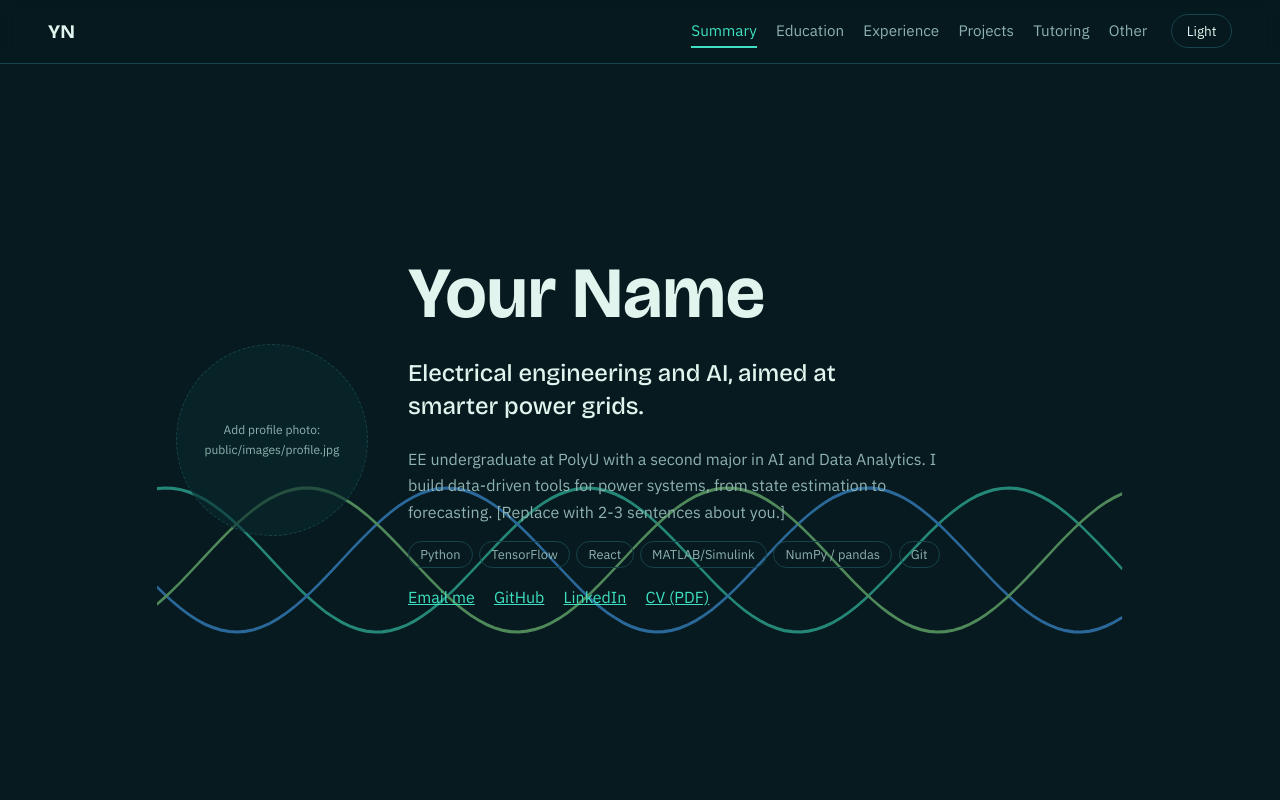
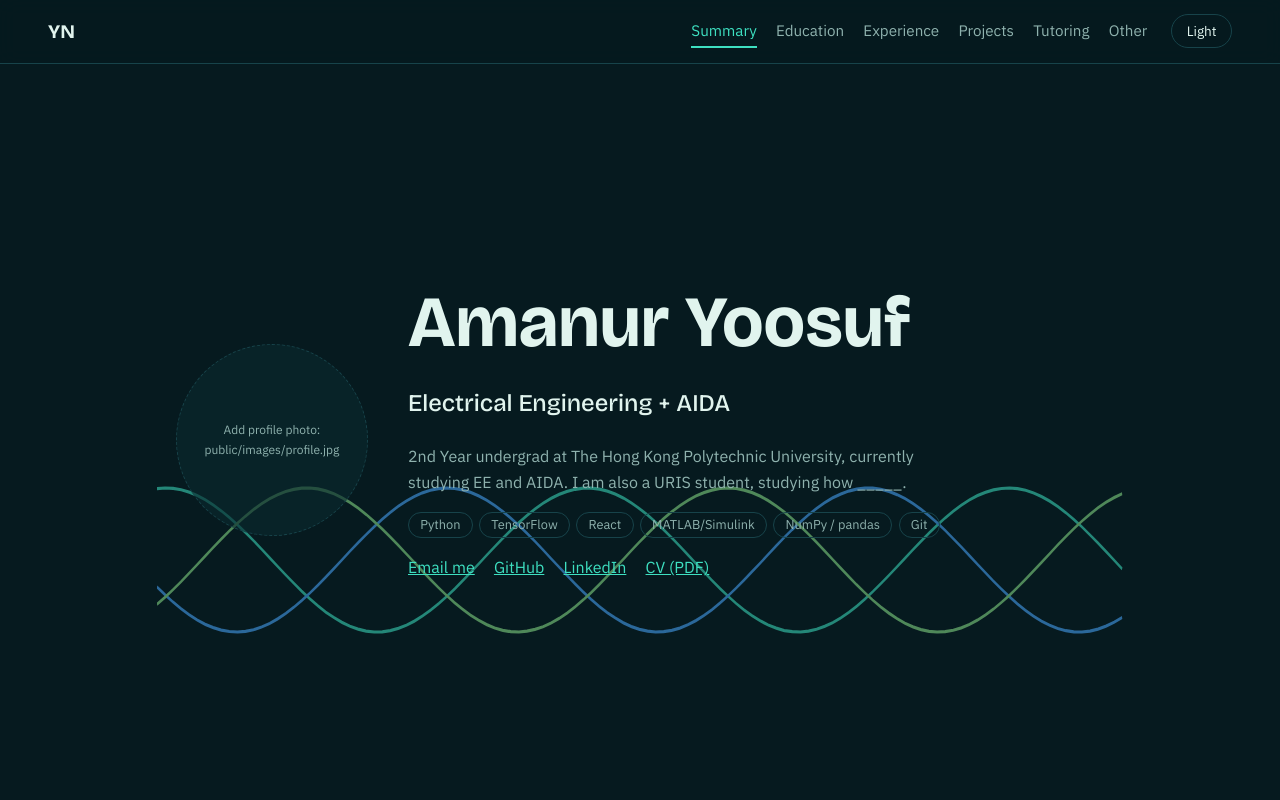
Before and after one commit to amanyoosuf/amanyoosuf.github.io, a React (Create React App) app: page / in a window 1280 px wide. Shown: the top 800 px of the page. Built offline with nearby package versions, Linux system fonts and the light colour scheme.

Commit message:
Update data.js

```diff
--- a/src/data.js
+++ b/src/data.js
@@ -3,14 +3,14 @@
 // Leave an image as "" to show a placeholder box.
 
 export const profile = {
-  name: "Your Name",
-  headline: "Electrical engineering and AI, aimed at smarter power grids.",
+  name: "Amanur Yoosuf",
+  headline: "Electrical Engineering + AIDA",
   summary:
-    "EE undergraduate at PolyU with a second major in AI and Data Analytics. I build data-driven tools for power systems, from state estimation to forecasting. [Replace with 2-3 sentences about you.]",
+    "2nd Year undergrad at The Hong Kong Polytechnic University, currently studying EE and AIDA. I am also a URIS student, studying how _____.",
   photo: "", // /images/profile.jpg
-  email: "you@connect.polyu.hk",
+  email: "amanur.yoosuf@connect.polyu.hk",
   links: [
-    { label: "GitHub", href: "https://github.com/your-username" },
+    { label: "GitHub", href: "https://github.com/amanyoosufT" },
     { label: "LinkedIn", href: "https://linkedin.com/in/your-handle" },
     { label: "CV (PDF)", href: "/cv.pdf" },
   ],
```
